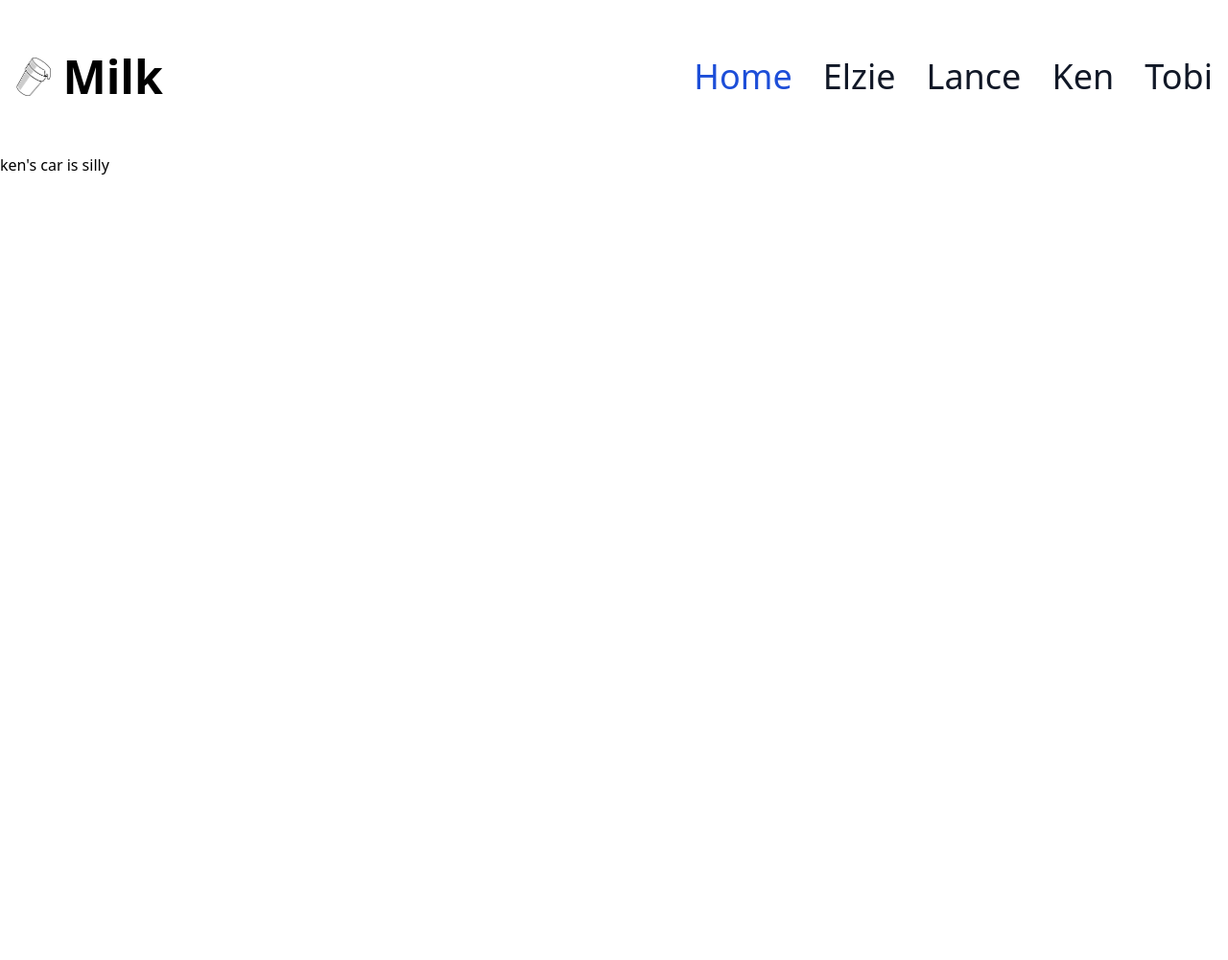
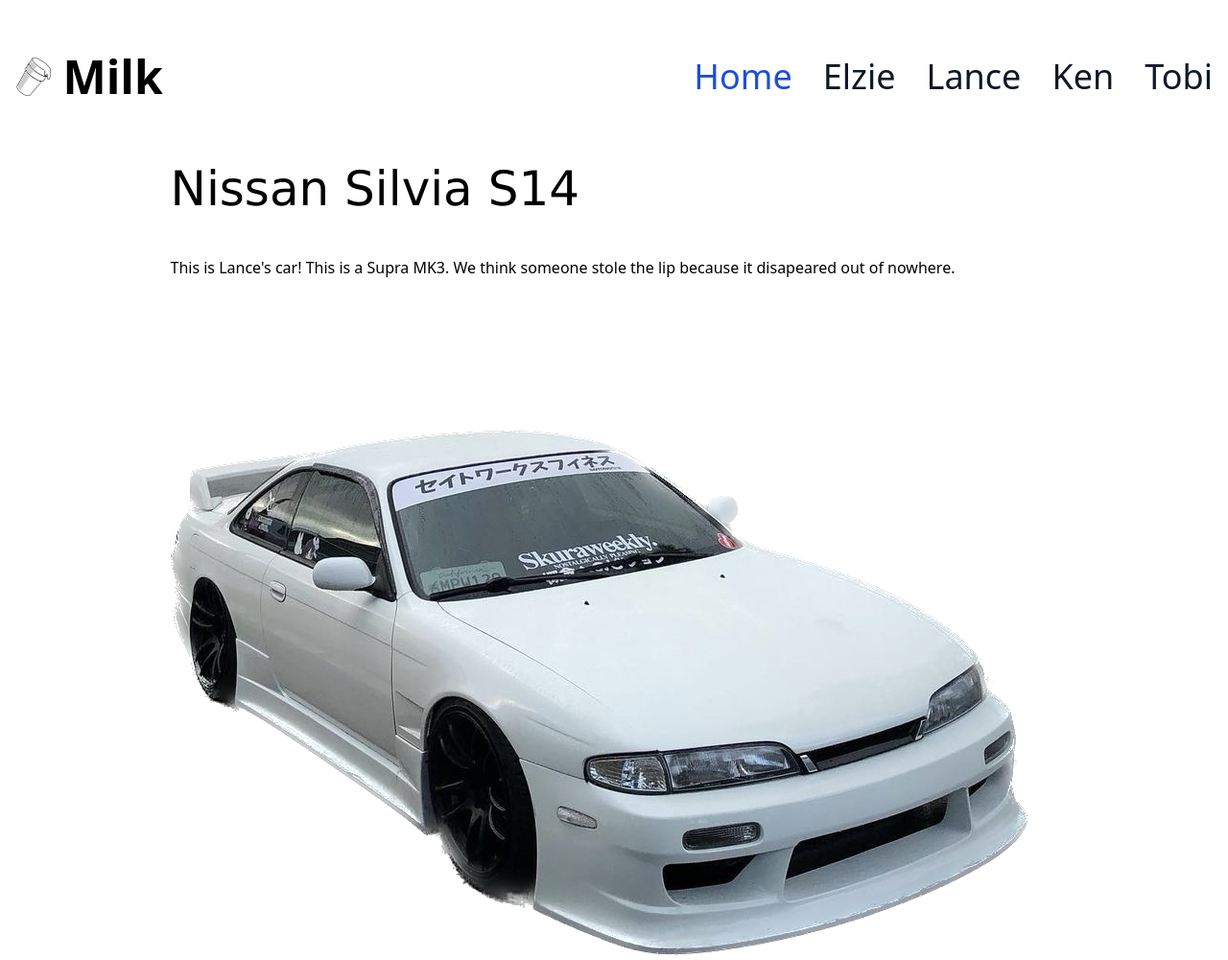
Before and after one commit to elizabethmazuca/Car-Meet, a website: page ken.html in a window 1280 px wide. Shown: the whole page at 96% size. Before the commit the page ends 800 px from the top, so only its background shows below. Drawn offline with nearby package versions, Linux system fonts and the light colour scheme.

Commit message:
carrr brrrr

```diff
--- a/ken.html
+++ b/ken.html
@@ -44,7 +44,17 @@
   </nav>
 
 <body>
-    <p> ken's car is silly </p>
+
+    <div class="basis-1/2 place-self-center pr-8">
+      <h1 style="font-size: 50px; font-family: Verdana, Geneva, Tahoma, sans-serif"> Nissan Silvia S14 </h1>
+        <p class="py-8">
+            This is Lance's car! This is a Supra MK3. We think someone stole the lip because it disapeared out of nowhere.
+        </p>
+
+
+    <div class= "flex justify-center items-center h-screen">
+      <img src="/images/kens14.png" alt="s14">
+    </div>
 
     <script src="https://cdnjs.cloudflare.com/ajax/libs/flowbite/1.7.0/flowbite.min.js"></script>
 </body>
```
Also changed, not shown: index.html (+2 -3 lines), lance.html (+2 -1 lines), images/kens14.png (added), images/suprablob.svg (added).
